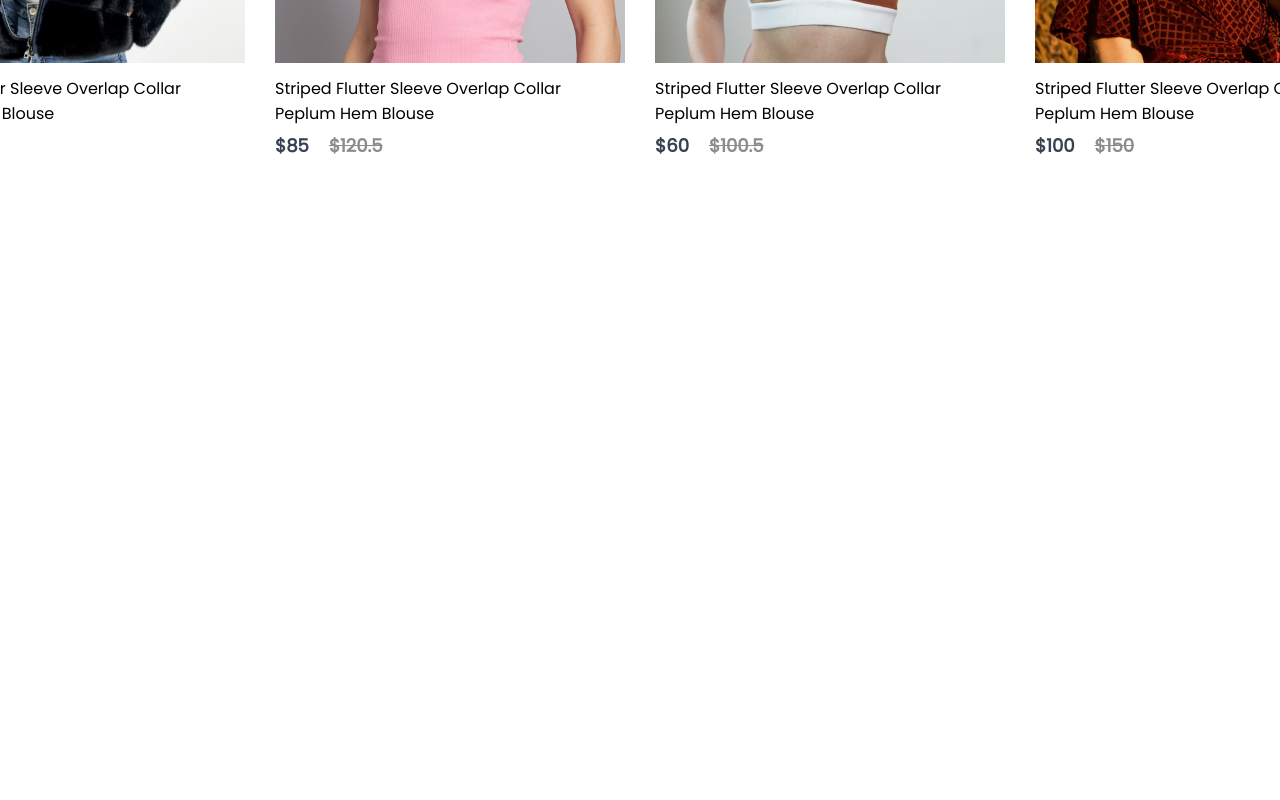
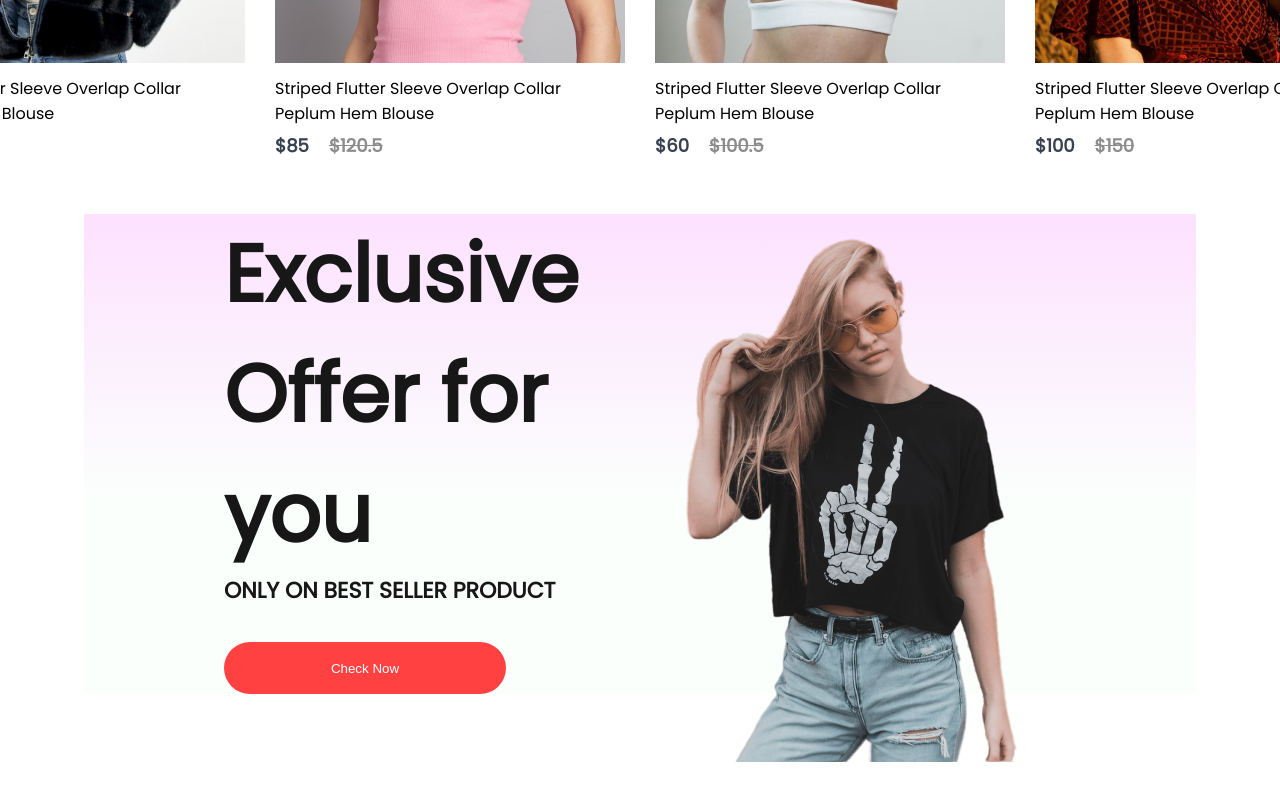
Before and after one commit to React-projects/E-commerce-web, a React (Create React App) app: page / in a window 1280 px wide. Shown: the part 1403-2203 px from the top of the page. Before the commit the page ends 1617 px from the top, so only its background shows below. Built offline with nearby package versions, Linux system fonts and the light colour scheme.

Commit message:
creating and styling offer section

```diff
--- /dev/null
+++ b/src/Components/Offers/Offers.css
@@ -0,0 +1,48 @@
+.offers {
+  width: 65%;
+  height: 60vh;
+  display: flex;
+  margin: auto;
+  padding: 0 140px;
+  margin-bottom: 150px;
+  background: linear-gradient(180deg, #fde1ff, #e1ffea22 60%);
+}
+.offers-left {
+  flex: 1;
+  display: flex;
+  flex-direction: column;
+  justify-content: center;
+}
+.offers-left h1 {
+  color: #171717;
+  font-size: 80px;
+  font-weight: 600;
+}
+.offers-left p {
+  color: #171717;
+  font-size: 22px;
+  font-weight: 600;
+}
+.offers-left button {
+	width: 282px;
+	height: 70px;
+	border: none;
+	background-color: #ff4141;
+	color: white;
+	font-weight: 500;
+	margin-top: 35px;
+	border-radius: 30px;
+	-webkit-border-radius: 3px;
+	-moz-border-radius: 30px;
+	-ms-border-radius: 30px;
+	-o-border-radius: 30px;
+	-webkit-border-radius: 30px;
+	cursor: pointer;
+
+}
+.offer-right{
+	flex: 1;
+	display: flex;
+align-items: center;
+justify-content: end;
+padding-top: 50px;}
--- /dev/null
+++ b/src/Components/Offers/Offers.jsx
@@ -0,0 +1,20 @@
+import React from 'react'
+import './Offers.css'
+import ExclusiveImage from '../Assets/exclusive_image.png'
+function Offers() {
+	return (
+		<div className='offers'>
+			<div className="offers-left">
+				<h1>Exclusive</h1>
+				<h1>Offer for you</h1>
+				<p>ONLY ON BEST SELLER PRODUCT</p>
+				<button>Check Now</button>
+			</div>
+			<div className="offers-right">
+				<img src={ExclusiveImage} alt="exclusive-image" />
+			</div>
+		</div>
+	)
+}
+
+export default Offers
--- a/src/Pages/Shop.jsx
+++ b/src/Pages/Shop.jsx
@@ -1,11 +1,13 @@
 import React from 'react'
 import Hero from '../Components/Hero/Hero'
 import Popular from '../Components/Popular/Popular'
+import Offers from '../Components/Offers/Offers'
 function Shop() {
 	return (
 		<div>
 			<Hero/>
 			<Popular/>
+			<Offers/>
 
 		</div>
 	)
```
